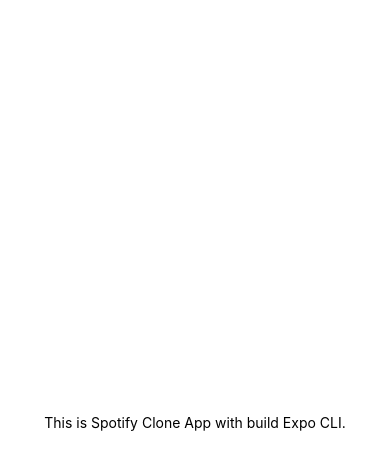
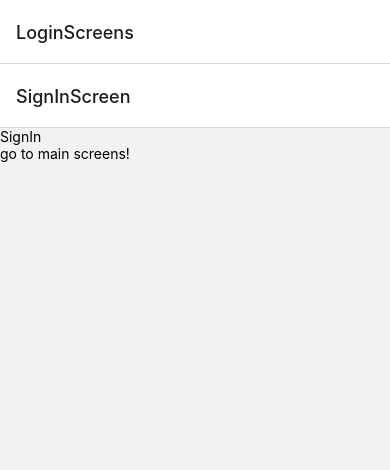
Before and after one commit to patika-218-akbank-reactnative-bootcamp/assignment-5-utkuimd, a React Native app in the folder SpotifyClone/: screen /SignInScreen in a window 390 px wide. Shown: the top 470 px of the page. Built offline with nearby package versions, Linux system fonts and the light colour scheme.

Commit message:
Login screens created

```diff
--- a/SpotifyClone/App.js
+++ b/SpotifyClone/App.js
@@ -1,20 +1,53 @@
-import { StatusBar } from 'expo-status-bar';
-import { StyleSheet, Text, View } from 'react-native';
+import React from 'react';
+import {View, Text} from 'react-native';
+import { NavigationContainer } from '@react-navigation/native';
+import { createNativeStackNavigator } from '@react-navigation/native-stack';
 
-export default function App() {
+import SignIn from './src/pages/login/SignIn';
+import SignUp from './src/pages/login/SignUp';
+
+const Stack = createNativeStackNavigator();
+
+const MainStackNavigator = () => {
   return (
-    <View style={styles.container}>
-      <Text>This is Spotify Clone App with build Expo CLI.</Text>
-      <StatusBar style="auto" />
-    </View>
-  );
+    <Stack.Navigator>
+      <Stack.Screen name="LoginScreens" component={LoginStack} />
+      <Stack.Screen name="MainScreens" component={MainStack} />
+    </Stack.Navigator>
+  )
 }
 
-const styles = StyleSheet.create({
-  container: {
-    flex: 1,
-    backgroundColor: '#fff',
-    alignItems: 'center',
-    justifyContent: 'center',
-  },
-});
+const LoginStack = () => {
+  return (
+    <Stack.Navigator>
+      <Stack.Screen name="SignInScreen" component={SignIn} />
+      <Stack.Screen name="SignUpScreen" component={SignUp} />
+    </Stack.Navigator>
+  )
+}
+
+const MainStack = () => {
+  return (
+    <Stack.Navigator>
+      <Stack.Screen name="EmptyScreen" component={Empty} />
+    </Stack.Navigator>
+  )
+}
+
+const Empty = () => {
+  return (
+    <View>
+      <Text>Empty Screen!</Text>
+    </View>
+  )
+}
+
+const App = () => {
+  return (
+    <NavigationContainer>
+      <MainStackNavigator />
+    </NavigationContainer>
+  );
+};
+
+export default App;
--- /dev/null
+++ b/SpotifyClone/src/pages/login/SignIn.js
@@ -0,0 +1,15 @@
+import React from 'react';
+import {View, Text} from 'react-native';
+import { useNavigation } from '@react-navigation/native';
+
+const SignIn = () => {
+  const navigation = useNavigation();
+  return (
+    <View>
+      <Text onPress={() => {navigation.navigate('SignUpScreen')}}>SignIn</Text>
+      <Text onPress={() => {navigation.navigate('MainScreens')}}>go to main screens!</Text>
+    </View>
+  );
+};
+
+export default SignIn;
--- /dev/null
+++ b/SpotifyClone/src/pages/login/SignUp.js
@@ -0,0 +1,14 @@
+import React from 'react';
+import {View, Text} from 'react-native';
+import { useNavigation } from '@react-navigation/native';
+
+const SignUp = () => {
+  const navigation = useNavigation();
+  return (
+    <View>
+      <Text onPress={() => {navigation.navigate('SignInScreen')}}>SignUp</Text>
+    </View>
+  );
+};
+
+export default SignUp;
```
